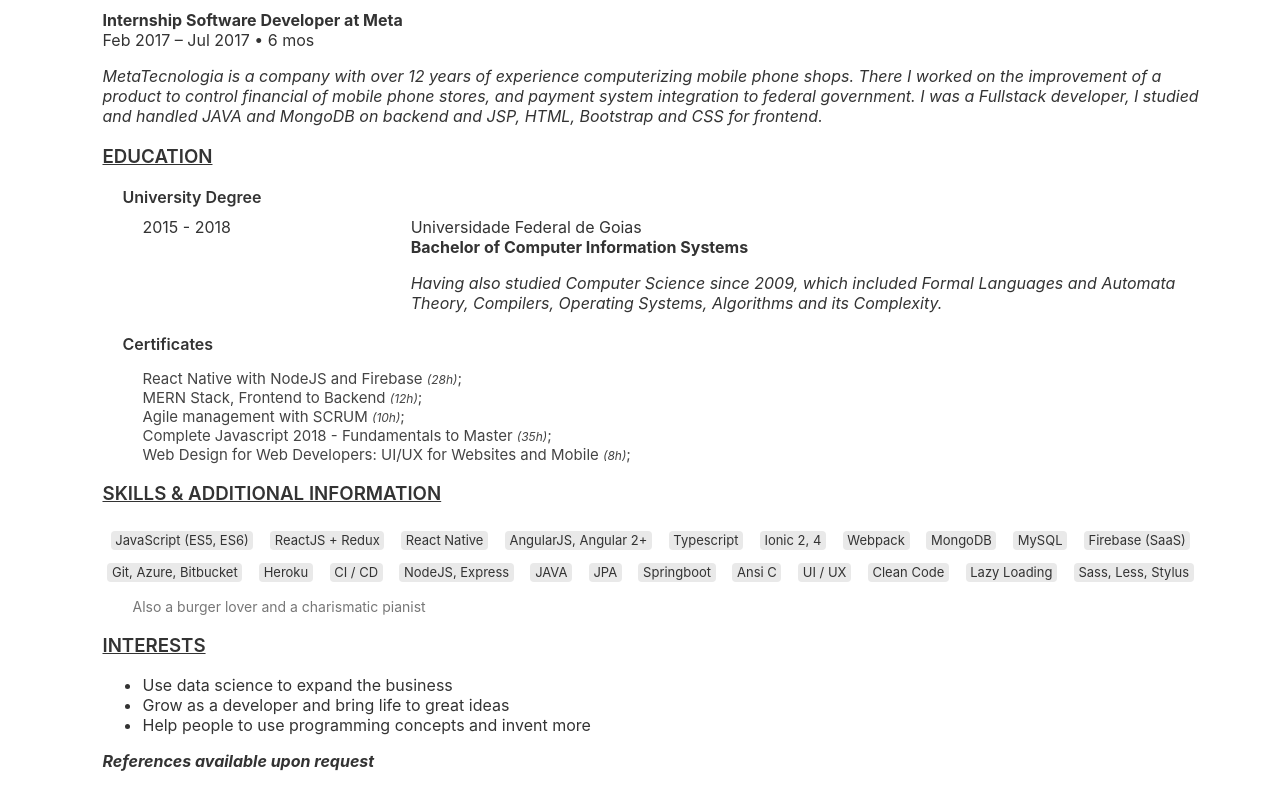
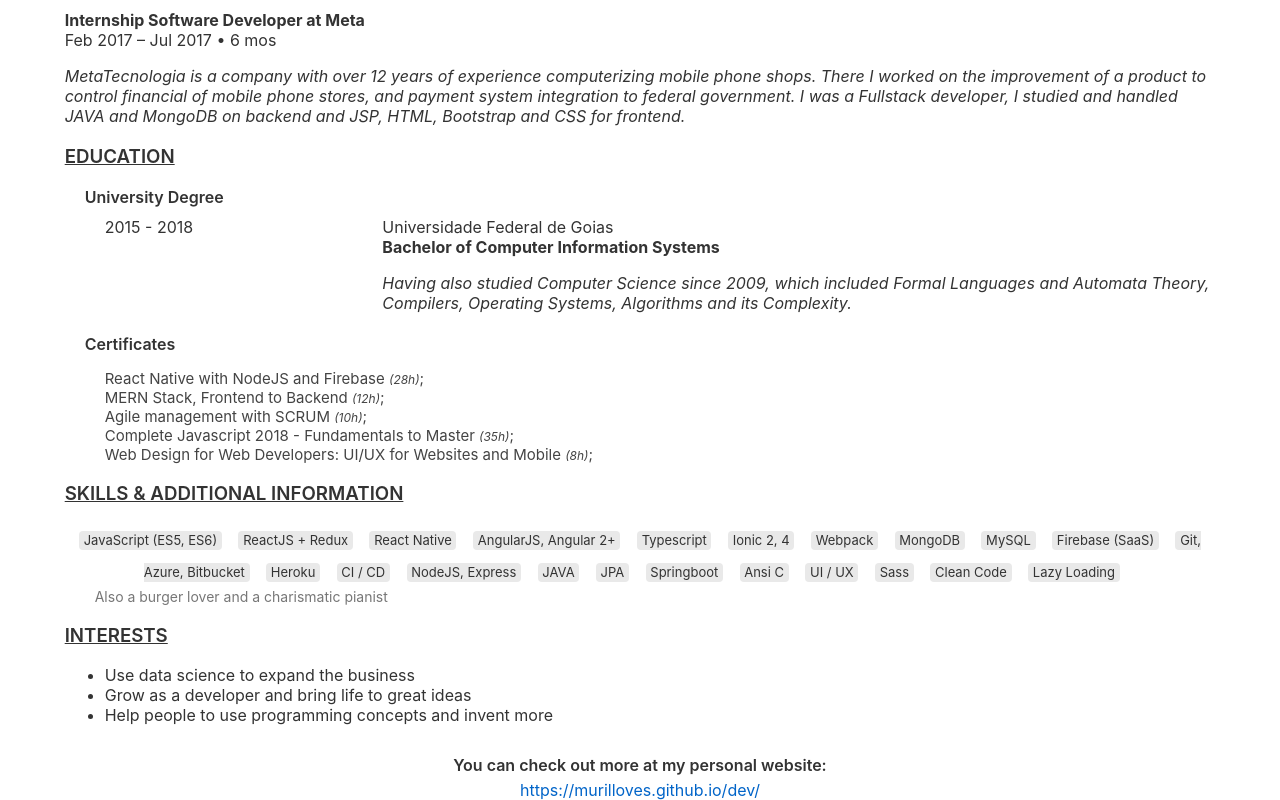
Before and after one commit to murilloves/svelte-cv, a Svelte app: page / in a window 1280 px wide. Shown: the part 1185-1985 px from the top of the page. Before the commit the page ends 1956 px from the top, so only its background shows below. Built offline with nearby package versions, Linux system fonts and the light colour scheme.

Commit message:
paddings and link to website

```diff
--- a/src/Additional.svelte
+++ b/src/Additional.svelte
@@ -19,9 +19,9 @@
 		'Springboot',
 		'Ansi C',
 		'UI / UX',
+		'Sass',
 		'Clean Code',
 		'Lazy Loading',
-		'Sass, Less, Stylus',
 	]
 </script>
 
@@ -78,7 +78,7 @@
 		line-height: 32px;
 	}
 	.joke {
-		margin: 10px 30px;
+		margin: 0 30px 10px 30px;
 		font-size: 14px;
 		color: #777;
 	}
--- a/src/App.svelte
+++ b/src/App.svelte
@@ -20,7 +20,7 @@
 	.div-container {
 		margin: 1.5cm;
 		margin-top: -0.8cm;
-		margin-left: 2.5cm;
+		margin-left: 1.5cm;
 	}
 </style>
 
@@ -40,9 +40,20 @@
 	<Interests />
 
 	<div>
-		<strong style="font-style: italic">
+		<!-- <strong style="font-style: italic; color: #777">
 			References available upon request
-		</strong>
+		</strong> -->
+		<div style="
+			text-align: center;
+			margin-top: 30px;
+			font-weight: 600;">
+			You can check out more at my personal website:
+		</div>
+		<div style="
+			text-align: center;
+			margin-top: 5px;">
+			<a href="https://murilloves.github.io/dev/">https://murilloves.github.io/dev/</a>
+		</div>
 	</div>
 
 </div>
--- a/src/Personal.svelte
+++ b/src/Personal.svelte
@@ -28,7 +28,7 @@
 		margin-right: 1.5cm;
 		margin-bottom: 1.5cm;
 		margin-top: -1cm;
-		margin-left: 2.5cm;
+		margin-left: 1.5cm;
         text-align: right;
 	}
 
```
